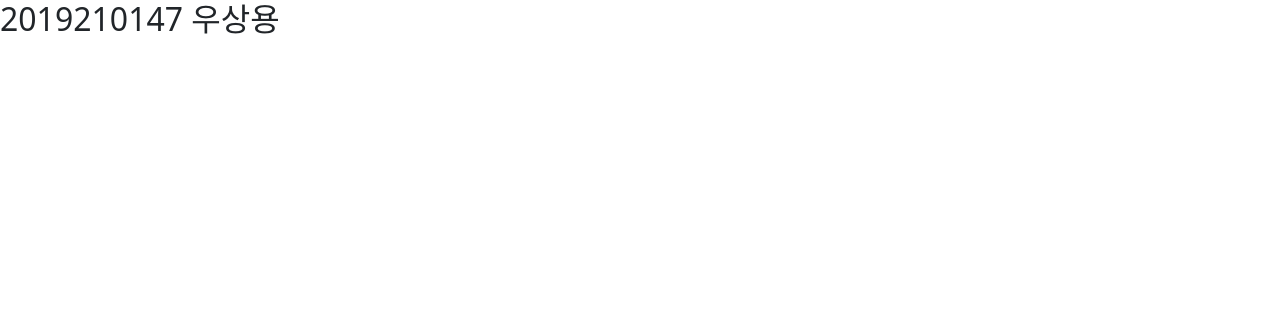
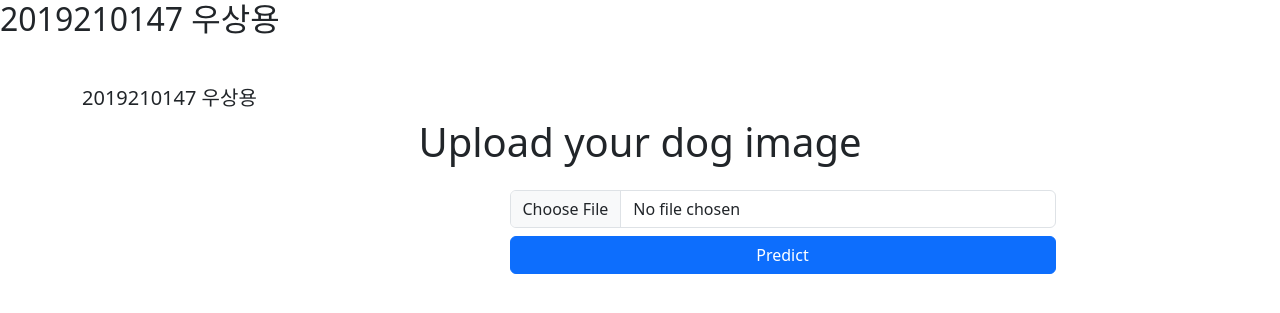
Before and after one commit to dddmadison/dogbreed-pwa, a Flask app: page / in a window 1280 px wide. Shown: the top 313 px of the page. Run offline with Flask 3, Linux system fonts and the light colour scheme.

Commit message:
Update index_pwa.html

```diff
--- a/templates/index_pwa.html
+++ b/templates/index_pwa.html
@@ -18,5 +18,49 @@
         });
       });
     }
+
+    function handleImageChange(event) {
+      const file = event.target.files[0];
+      if (file) {
+        const reader = new FileReader();
+        const resultContainer = document.querySelector('.alert');
+        if (resultContainer) {
+          resultContainer.style.display = 'none';
+        }
+        reader.onload = (e) => {
+          const imgElement = document.getElementById('preview');
+          imgElement.src = e.target.result;
+          imgElement.style.display = 'block';
+        };
+        reader.readAsDataURL(file);
+      }
+    }
   </script>
 </head>
+
+<body>
+  <div class="container mt-5">
+    <h5 class="text-start">2019210147 우상용</h5>
+    <h1 class="text-center mb-4">Upload your dog image</h1>
+
+    <div class="row justify-content-center">
+      <div class="col-md-6 offset-md-3">
+        <form action="/predict" method="post" enctype="multipart/form-data" class="mb-3">
+          <input type="file" name="file" class="form-control" id="imageInput" accept="image/*" onchange="handleImageChange(event)">
+          <img id="preview" src="" alt="Image preview" style="max-width: 100%; display: none;">
+          <button type="submit" class="btn btn-primary mt-2 w-100">Predict</button>
+        </form>
+
+        {% if predicted_breed %}
+        <div class="alert alert-success text-center" role="alert">
+          <h5>Predicted Breed: {{ predicted_breed }} {{ predicted_probability }}</h5>
+          <img src="{{ url_for('static', filename='uploaded_image.jpg') }}" alt="Uploaded Image" class="img-fluid mt-3">
+        </div>
+        {% endif %}
+      </div>
+    </div>
+  </div>
+
+  <script src="https://cdn.jsdelivr.net/npm/bootstrap@5.3.3/dist/js/bootstrap.bundle.min.js"></script>
+</body>
+</html>
```
